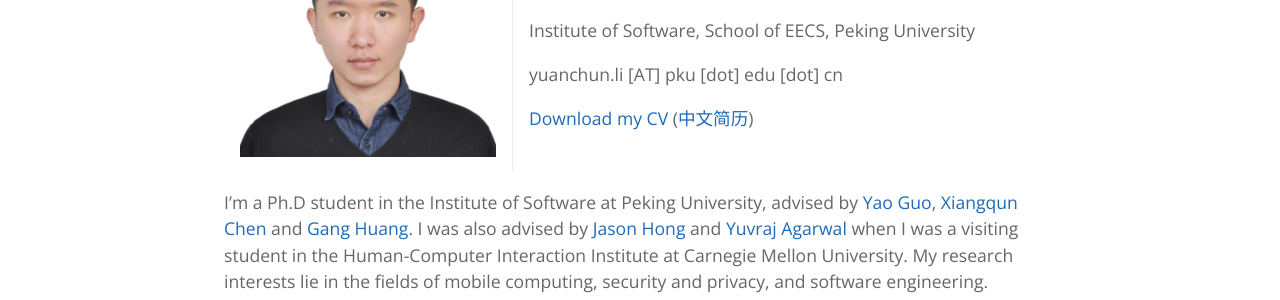
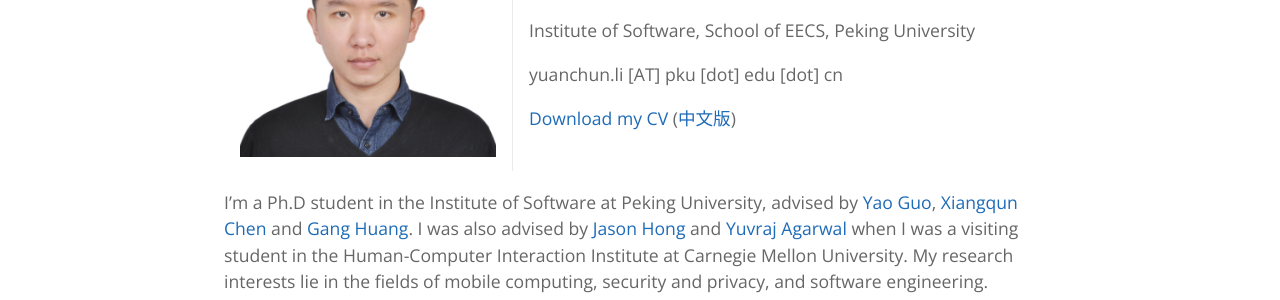
Before and after one commit to yuanchun-li/yuanchun-li.github.io, a Jekyll site: the page built from index.md, in a window 1280 px wide. Shown: the part 203-503 px from the top of the page. Built offline with Jekyll 4.4.1, drawn with Linux system fonts in a browser that asks for light colours.

Commit message:
slight change

```diff
--- a/index.md
+++ b/index.md
@@ -13,7 +13,7 @@
     <p>Institute of Software, School of EECS, Peking University</p>
     <p>yuanchun.li [AT] pku [dot] edu [dot] cn</p>
     <p><a href="{{site.baseurl}}/static/files/yuanchun_cv_en.pdf">Download my CV</a>
-    (<a href="{{site.baseurl}}/static/files/yuanchun_cv_zh.pdf">中文简历</a>)</p>
+    (<a href="{{site.baseurl}}/static/files/yuanchun_cv_zh.pdf">中文版</a>)</p>
   </td>
 
 </tr>
```
